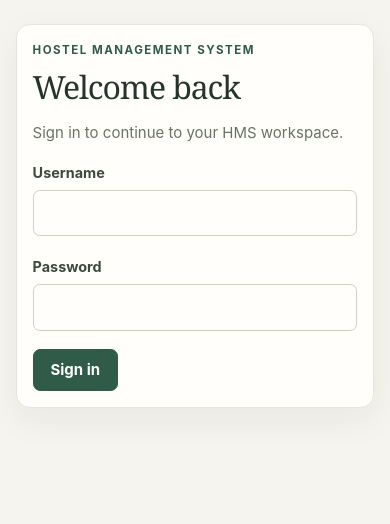
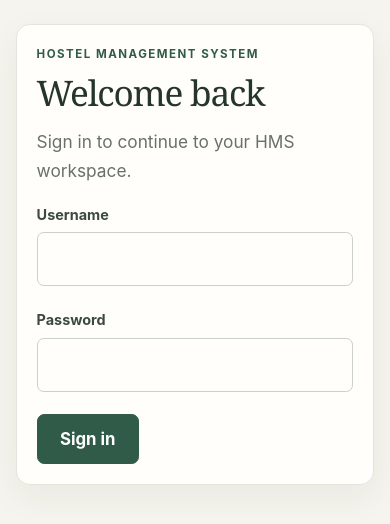
Before and after one commit to Sreeharsha2240/hostel-management-system, a Django app: page /login/ in a window 390 px wide. Shown: the part 66-590 px from the top of the page. Run offline with Django 5.2, Linux system fonts and the light colour scheme; parts of the project's set-up code (start-up, migrations or seed data) failed here and were passed over.

Commit message:
HMS-14: Enlarge desktop sign-in panel controls
Expand the sign-in card and form controls on desktop while keeping compact spacing on mobile.

```diff
--- a/static/hms/styles.css
+++ b/static/hms/styles.css
@@ -164,3 +164,13 @@ footer { padding: 1.5rem 1rem; border-top: 1px solid var(--line); color: var(--m
   .hostel-walkthrough-frame { aspect-ratio: 4 / 3; min-height: 280px; }
   .hostel-arrival-video { min-height: 280px; }
 }
+
+
+
+.login-card { max-width: 860px; padding: clamp(2rem, 4vw, 3.25rem); }
+.login-card h1 { font-size: clamp(2.6rem, 5vw, 3.8rem); }
+.login-card > p:not(.eyebrow) { font-size: 1.08rem; }
+.login-card .form-field { margin-bottom: 1.4rem; }
+.login-card input { min-height: 54px; font-size: 1.05rem; }
+.login-card button { min-height: 50px; padding: .75rem 1.4rem; font-size: 1.05rem; }
+@media (max-width: 760px) { .login-card { padding: 1.25rem; } .login-card h1 { font-size: clamp(2.2rem, 8vw, 3rem); } }
```
